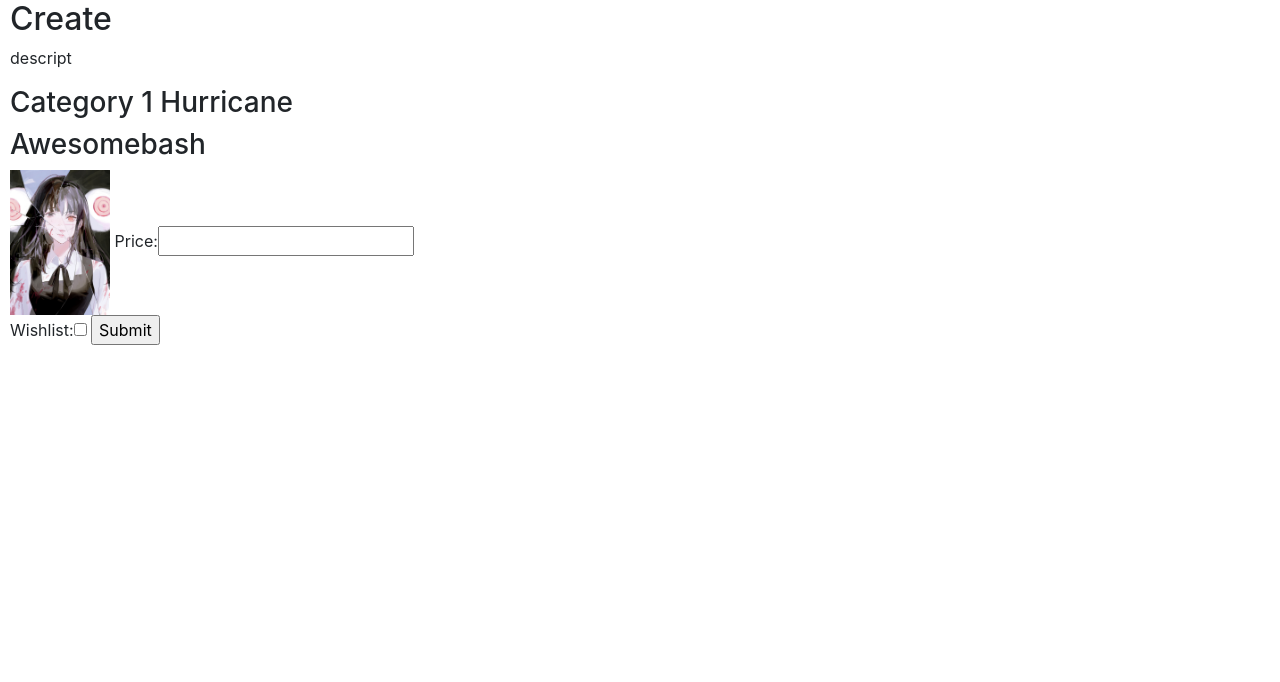
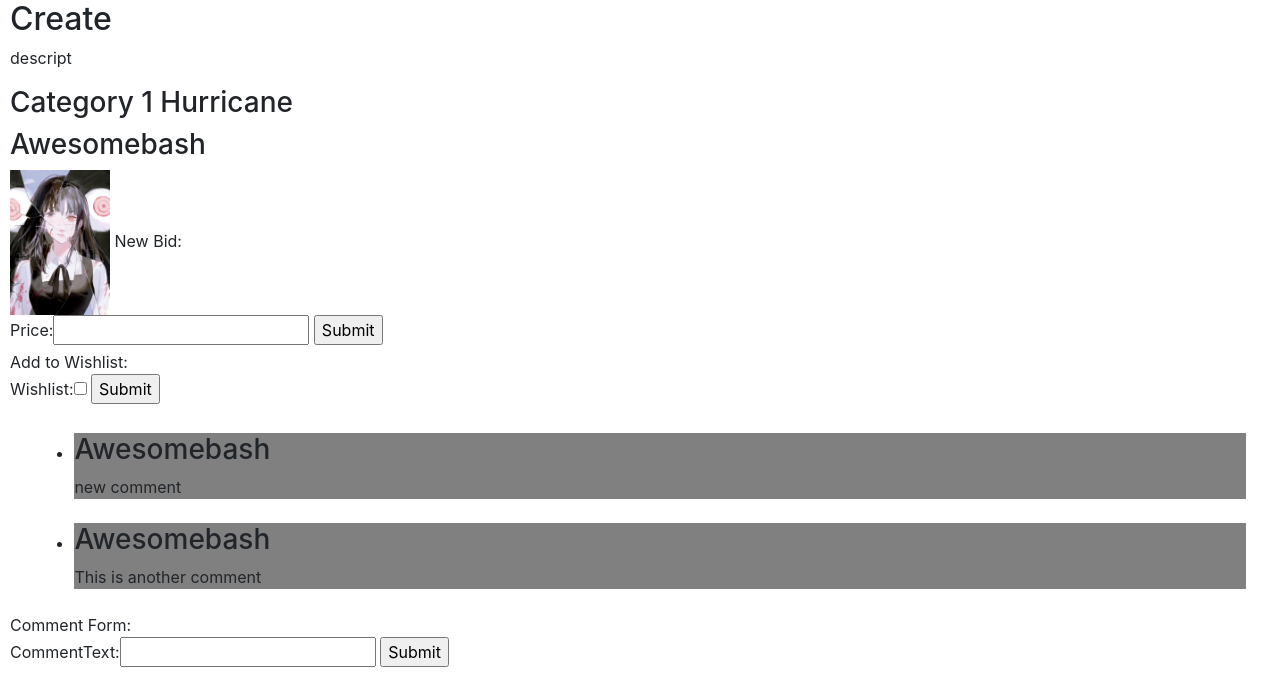
Before and after one commit to Awesomebash/Commerce, a Django app: page /listing/Create in a window 1280 px wide. Shown: the part 163-845 px from the top of the page. Before the commit the page ends 508 px from the top, so only its background shows below. Run offline with Django 3.2, Linux system fonts and the light colour scheme; data comes from the database, SQL or seed files in the repository; both versions use the stored data as it was after the commit; data that the repository does not hold is empty; some libraries are stand-ins or nearby versions.

Commit message:
Added comment support

```diff
--- a/auctions/templates/auctions/listing.html
+++ b/auctions/templates/auctions/listing.html
@@ -8,12 +8,34 @@
         <h3>{{listing.category.categoryTitle}}</h3>
         <h3>{{listing.user.username}}</h3>
         <img src="{% static 'auctions/'|add:listing.image.name %}" alt="My image" style="width: 100px; max-width: 600px;;">
-        {{bidForm}}
+        New Bid:
+        <form action="{% url 'listing' title=listing.title%}" method="post">
+            {% csrf_token %}
+            {{bidForm}}
+            <input type="submit">
+        </form>
+        Add to Wishlist:
         <form action="{% url 'watchlist' %}" method="post">
             {% csrf_token %}
             {{watchlistForm}}
             <input type="hidden" value="{{listing.id}}" name="listing">
             <input type="submit">
         </form>
+        <ul>
+            {% for comment in comments %}
+            <div>
+                <li style="background-color: grey; margin: 2%;">
+                    <h3>{{comment.commentUser.username}}</h3>
+                    <p>{{comment.commentText}}</p>
+                </li>
+            </div>
+            {% endfor %}
+        </ul>
+        Comment Form:
+        <form action="{% url 'listing' title=listing.title%}" method="post">
+            {% csrf_token %}
+            {{commentForm}}
+            <input type="submit">
+        </form>
     </div>
 {% endblock %}
--- a/auctions/views.py
+++ b/auctions/views.py
@@ -25,6 +25,11 @@ class BidForm(forms.ModelForm):
 class WatchlistForm(forms.Form):
     wishlist = forms.BooleanField(required=False)
 
+class CommentForm(forms.ModelForm):
+    class Meta:
+        model = Comment
+        fields = ['commentText']
+
 def index(request):
     if request.method == "POST":
         if not request.POST["category"] in Category.objects.values_list('categoryTitle', flat=True):
@@ -39,23 +44,37 @@ def index(request):
         })
 
 def listing(request, title):
+    try:
+        localListingObject = Listing.objects.get(active=True, title__icontains=title)
+    except:
+        return render(request, "auctions/error.html")
     if request.method == "POST":
-        return render(request, "auctions/error.html")
+        if not request.user.is_authenticated:
+            return render(request, "auctions/error.html")
+        print(request.POST)
+        form = CommentForm(request.POST)
+        if not form.is_valid():
+            form = BidForm(request.POST)
+            if not form.is_valid():
+                return render(request, "auctions/error.html")
+            obj = form.save(commit=False)
+            obj.bidsListing = localListingObject
+            obj.save()
+            return redirect('index')
+        obj = form.save(commit=False)
+        obj.commentListing = localListingObject
+        obj.commentUser = request.user
+        obj.save()
+        return redirect('index')
     else:
-        try:
-            localListingObject = Listing.objects.get(active=True, title__icontains=title)
-        except:
-            return render(request, "auctions/error.html")
-        print(Listing.objects.values_list('watcher', flat=True))
-        print(request.user)
         userWishlist = request.user.id in Listing.objects.values_list('watcher', flat=True)
         userWishlist = request.user.id != None
         return render(request, "auctions/listing.html", {
             'listing': localListingObject,
             'bidForm': BidForm(),
-            'watchlistForm': WatchlistForm(initial={
-                'wishlist': userWishlist
-            })
+            'watchlistForm': WatchlistForm(initial={'wishlist': userWishlist}),
+            'comments': Comment.objects.filter(commentListing=localListingObject),
+            'commentForm': CommentForm()
         })
 
 @login_required(login_url="/login")
```
Also changed, not shown: auctions/models.py (line endings or trailing spaces), auctions/static/auctions/Urusei-Yatsura.webp (added), db.sqlite3.
